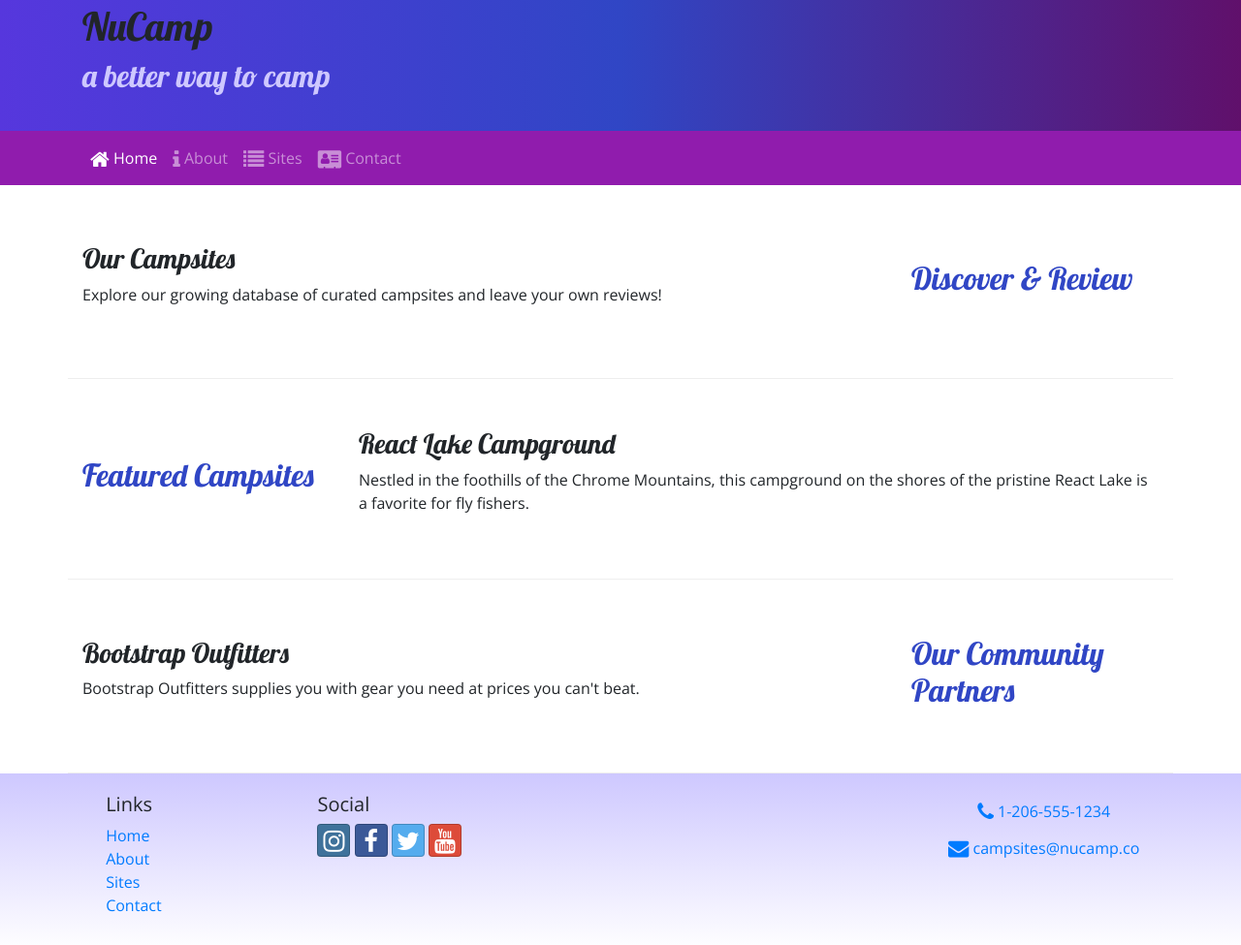
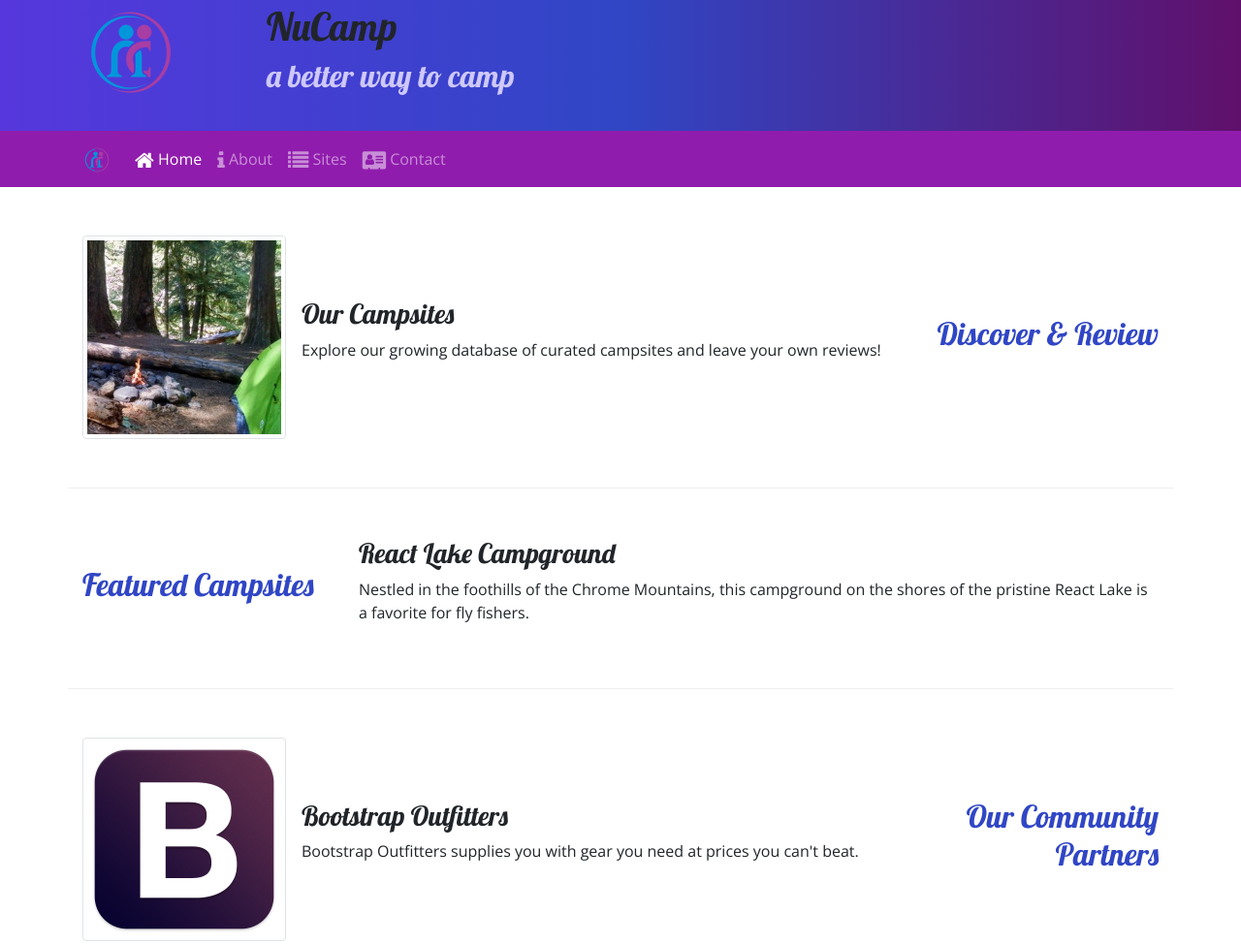
Before and after one commit to taymie-biyi/nucampsite, a website: page index.html in a window 1280 px wide. Shown: the part 27-1002 px from the top of the page at 97% size. Drawn offline with nearby package versions, Linux system fonts and the light colour scheme.

Commit message:
Images and Media

```diff
--- a/index.html
+++ b/index.html
@@ -19,6 +19,9 @@
     <header class="jumbotron jumbotron-fluid">
         <div class="container">
             <div class="row">
+                <div class="col-4 col-sm-3 col-md-2 align-self-center">
+                    <img src="img/logo.png" class="img-fluid" />
+                </div>
                 <div class="col">
                     <h1>NuCamp</h1>
                     <h2>a better way to camp</h2>
@@ -28,7 +31,8 @@
     </header>
     <nav class="navbar navbar-expand-sm navbar-dark sticky-top">
         <div class="container">
-            <button class="navbar-toggler ml-auto" type="button" data-toggle="collapse" data-target="#nucampNavbar">
+            <a class="navbar-brand" href="#"><img src="img/logo.png" height="30" width="30" /></a>
+            <button class="navbar-toggler" type="button" data-toggle="collapse" data-target="#nucampNavbar">
                 <span class="navbar-toggler-icon"></span>
             </button>
             <div class="collapse navbar-collapse" id="nucampNavbar">
@@ -45,11 +49,16 @@
     <div class="container">
         <div class="row row-content align-items-center">
             <div class="col-sm-4  order-sm-last col-md-3">
-                <h2>Discover & Review</h2>
+                <h2 class="text-sm-right">Discover & Review</h2>
             </div>
             <div class="col">
-                <h3>Our Campsites</h3>
-                <p class="d-none d-sm-block">Explore our growing database of curated campsites and leave your own reviews!</p>
+                <div class="media">
+                    <img class="d-flex mr-3 img-thumbnail" src="img/breadcrumb-trail-thumb.jpg" alt="Breadcrumb Trail" />
+                    <div class="media-body align-self-center">
+                        <h3>Our Campsites</h3>
+                        <p class="d-none d-sm-block">Explore our growing database of curated campsites and leave your own reviews!</p>
+                    </div>
+                </div>
             </div>
         </div>
 
@@ -65,17 +74,22 @@
 
         <div class="row row-content align-items-center">
             <div class="col-sm-4 order-sm-last col-md-3">
-                <h2>Our Community Partners</h2>
+                <h2 class="text-sm-right">Our Community Partners</h2>
             </div>
             <div class="col">
-                <h3>Bootstrap Outfitters</h3>
-                <p class="d-none d-sm-block">Bootstrap Outfitters supplies you with gear you need at prices you can't beat.</p>
+                <div class="media">
+                    <img class="d-flex mr-3 img-thumbnail" src="img/bootstrap-thumb.png" alt="Bootstrap Outfitters" />
+                    <div class="media-body align-self-center">
+                        <h3>Bootstrap Outfitters</h3>
+                        <p class="d-none d-sm-block">Bootstrap Outfitters supplies you with gear you need at prices you can't beat.</p>
+                    </div>
+                </div>
             </div>
         </div>
     </div>
 
     <footer class="site-footer">
-        <div class="containe">
+        <div class="container">
             <div class="row">
                 <div class="col-4 col-sm-2 offset-1">
                     <h5>Links</h5>
@@ -86,7 +100,7 @@
                         <li><a href="contactus.html">Contact</a></li>
                     </ul>
                 </div>
-                <div class="col-6 col-sm-5">
+                <div class="col-6 col-sm-5 text-center">
                     <h5>Social</h5>
                     <a class="btn btn-social-icon btn-instagram" href="http://instagram.com/"><i class="fa fa-instagram"></i></a>
                     <a class="btn btn-social-icon btn-facebook" href="http://facebook.com/"><i class="fa fa-facebook"></i></a>
```
Also changed, not shown: aboutus.html (+5 -1 lines), contactus.html (+5 -1 lines), img/bootstrap-thumb.png (added), img/breadcrumb-trail-thumb.jpg (added), img/breadcrumb-trail.jpg (added), img/chrome-river-thumb.jpg (added), img/chrome-river.jpg (added), img/logo.png (added), img/react-lake-thumb.jpg (added), img/react-lake.jpg (added), 1 other file.
